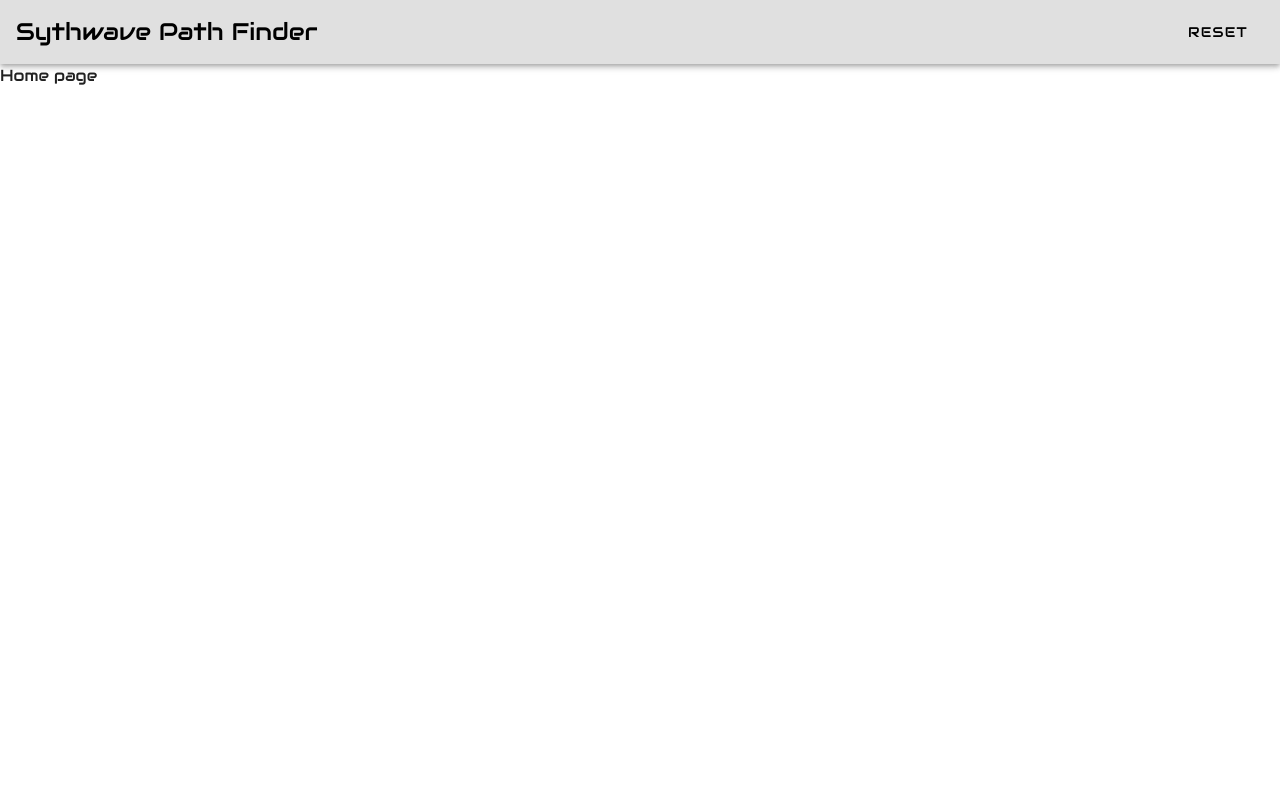
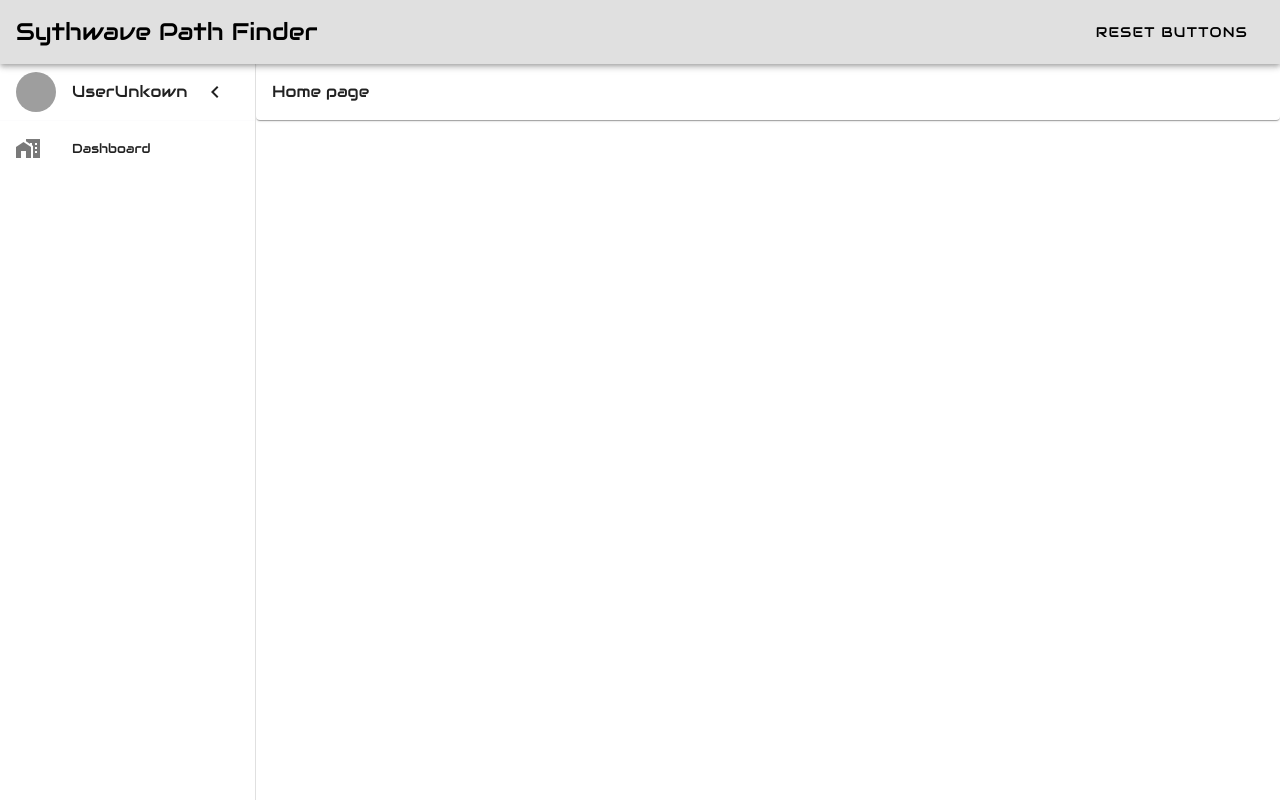
Before and after one commit to EdyEgo/path-finder, a Vue app: page / in a window 1280 px wide. Built offline with nearby package versions, Linux system fonts and the light colour scheme; no server answers; grey boxes are pictures that could not be loaded; what apisauce would draw is missing.

Commit message:
changed back to the old layout

```diff
--- a/src/components/TopBar.vue
+++ b/src/components/TopBar.vue
@@ -3,6 +3,16 @@
  <div class="top-bar__app-name-container">
     <span class="app-name">Sythwave Path Finder</span>
  </div>
+ <div class="top-bar__app-options-container">
+
+ <div class="clear-buttons-container">
+    <div class="reset-button">RESET App</div>
+    <div class="clear-board-button">Clear Board</div>
+    <div class="clear-obstacles">Clear Obstacles</div>
+    <div class="clear-path">Clear Path</div>
+
+ </div>
+ </div>
 </div>
 
 </template>
--- a/src/layouts/AppLayoutLogOut.vue
+++ b/src/layouts/AppLayoutLogOut.vue
@@ -1,30 +1,79 @@
 <script setup lang="ts">
 import { ref } from 'vue'
+import router from '@/router'
+import { useAuth } from '@/stores/auth'
+
+const drawer = ref(true)
+const rail = ref(false)
+const authStore = useAuth()
+const playerName = ref('UserUnkown')// make this be styled like lost signal writing
+// replace picture with a AI robot
+async function signUserOut() {
+
+}
 
 
 
+// <template>
+//   <v-app>
+//     <v-app-bar color="grey-lighten-2">
+//       <span class="flex-1 logo ml-4 text-2xl">Sythwave Path Finder</span>
+//       <v-btn color="" type="button" @click="Reset" class="mr-4">
+//         Reset
+//       </v-btn>
+//     </v-app-bar>
 
-
-
-
- function Reset() {
-
-}
+//     <v-main class="min-h-screen overflow-scroll">
+//       <!-- <v-card class="p-4"> -->
+//         <slot :key="$route.fullPath" />
+//       <!-- </v-card> -->
+//     </v-main>
+//   </v-app>
+// </template>
 </script>
 
 <template>
   <v-app>
     <v-app-bar color="grey-lighten-2">
       <span class="flex-1 logo ml-4 text-2xl">Sythwave Path Finder</span>
-      <v-btn color="" type="button" @click="Reset" class="mr-4">
-        Reset
+      <v-btn color="" type="button" @click="signUserOut" class="mr-4">
+       RESET BUTTONS
       </v-btn>
     </v-app-bar>
+    <v-navigation-drawer
+      v-model="drawer"
+      :rail="rail"
+      permanent
+      @click="rail = false"
+    >
+      <v-list-item
+        prepend-avatar="https://randomuser.me/api/portraits/men/15.jpg"
+        :title="playerName"
+      >
+        <template v-slot:append>
+          <v-btn
+            variant="text"
+            icon="mdi-chevron-left"
+            @click.stop="rail = true"
+          ></v-btn>
+        </template>
+      </v-list-item>
 
+      <v-divider></v-divider>
+
+      <v-list density="compact" nav>
+        <v-list-item
+          prepend-icon="mdi-home-city"
+          title="Dashboard"
+          value="dashboard"
+        ></v-list-item>
+
+      </v-list>
+    </v-navigation-drawer>
     <v-main class="min-h-screen overflow-scroll">
-      <!-- <v-card class="p-4"> -->
+      <v-card class="p-4">
         <slot :key="$route.fullPath" />
-      <!-- </v-card> -->
+      </v-card>
     </v-main>
   </v-app>
 </template>
```
